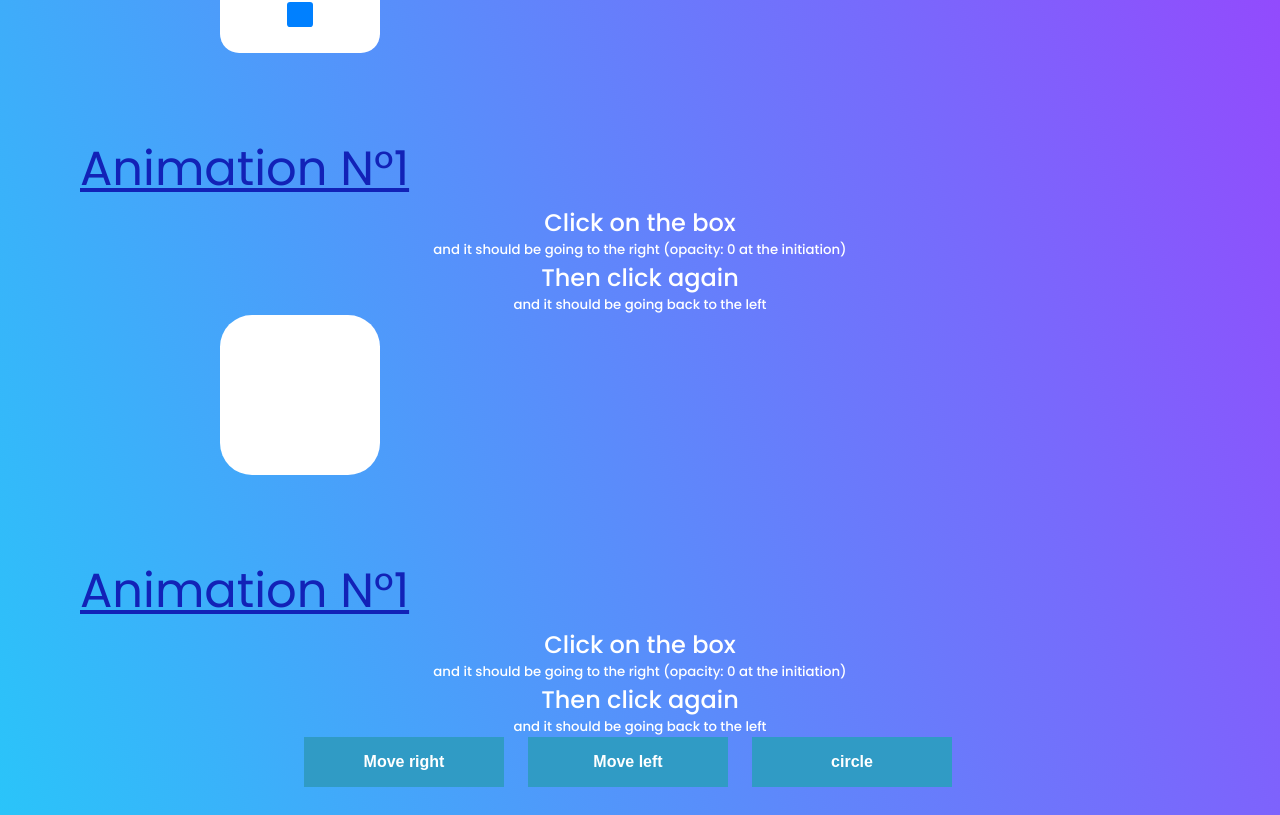
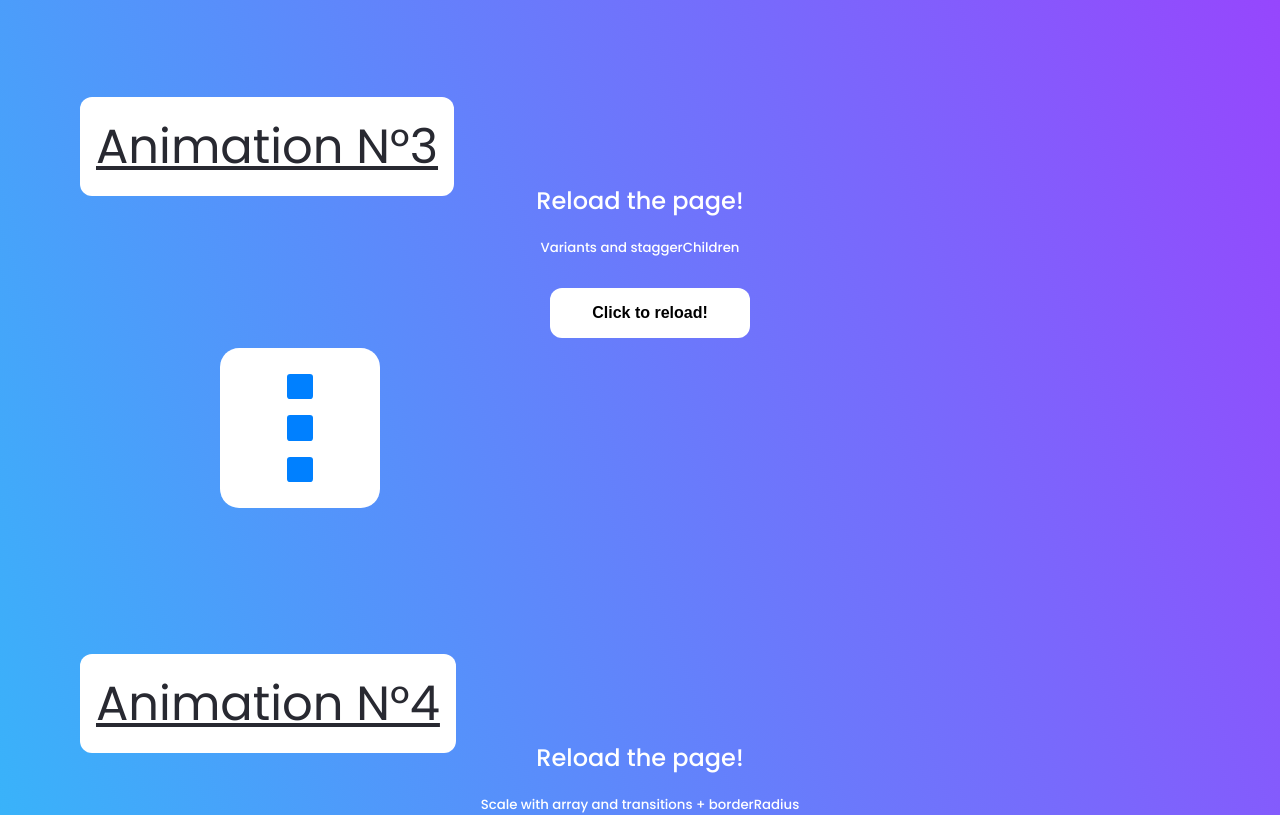
Before and after one commit to 0LMC0/Framer-motion_practice, a React (Create React App) app: page / in a window 1280 px wide. Shown: the part 1433-2248 px from the top of the page. Built offline with nearby package versions, Linux system fonts and the light colour scheme.

Commit message:
finished project

```diff
--- a/src/App.css
+++ b/src/App.css
@@ -22,6 +22,7 @@ h3,
 h4,
 h5 {
     font-weight: 500;
+    margin-bottom: 20px;
 }
 
 h1{
@@ -29,7 +30,10 @@ h1{
 }
 
 span{
-  color: rgb(18, 34, 183);
+  color: rgb(40, 41, 49);
+  background-color: white;
+  border-radius: 12px;
+  padding: 1rem;
   font-size: 3rem;
   text-decoration: underline;
 }
@@ -45,7 +49,7 @@ span{
 .box_container{
   width: 75%;
   margin: 0 auto;
-  padding-bottom: 5rem;
+  padding-bottom: 10rem;
   text-align: center;
 }
 
@@ -61,11 +65,12 @@ span{
 }
 
 button {
-  color: white;
+  color: rgb(0, 0, 0);
   padding: 1rem;
-  margin: 0 1.5rem 3rem 0;
+  margin: 10px 10px 10px 30px;
   border: none;
-  background-color: rgb(48, 155, 197);
+  border-radius: 12px;
+  background-color: rgb(255, 255, 255);
   font-size: 1rem;
   font-weight: 700;
   width: 200px;
--- a/src/App.js
+++ b/src/App.jsx
@@ -1,10 +1,10 @@
 import './App.css';
+import Introduccion from './components/introduccion/introduccion';
 import Box1 from './components/box1/Box1';
 import Box2 from './components/box2/Box2';
 import Box3 from './components/box3/Box3';
 import Box4 from './components/box4/Box4';
 import Box5 from './components/box5.jsx/Box5';
-import Introduccion from './components/introduccion/introduccion';
 
 function App() {
   return (
--- a/src/components/box2/Box2.jsx
+++ b/src/components/box2/Box2.jsx
@@ -12,6 +12,7 @@ const Box2 = () => {
         <h2>Hover the box.</h2>
         <h2>Then click it.</h2>
         <h2>And dragged it!</h2>
+        <h5>Drag, dragConstrains, whileHover & whileTap</h5>
         <motion.div
             className='box'
             drag
--- a/src/components/box3/Box3.jsx
+++ b/src/components/box3/Box3.jsx
@@ -5,6 +5,10 @@ import "./Box3.css"
 // animation staggerChildren [always in parent *-._]
 
 const Box3 = () => {
+
+    function refreshPage() {
+    window.location.reload(false);
+    }
 
     const boxVariant = {
         hidden:{
@@ -33,12 +37,11 @@ const Box3 = () => {
 
   return (
     <>
-    <span>Animation N°1</span>
+    <span>Animation N°3</span>
     <div className='box_container'>
-        <h2>Click on the box</h2>
-        <h5>and it should be going to the right (opacity: 0 at the initiation)</h5>
-        <h2>Then click again</h2>
-        <h5>and it should be going back to the left</h5>
+        <h2>Reload the page!</h2>
+        <h5>Variants and staggerChildren</h5>
+        <button onClick={refreshPage}>Click to reload!</button>
         <motion.div
             className='box'
             variants={boxVariant}
--- a/src/components/box4/Box4.jsx
+++ b/src/components/box4/Box4.jsx
@@ -5,14 +5,17 @@ import { motion } from 'framer-motion'
 
 const Box4 = () => {
 
+  function refreshPage() {
+    window.location.reload(false);
+  }
+
   return (
     <>
-    <span>Animation N°1</span>
+    <span>Animation N°4</span>
     <div className='box_container'>
-        <h2>Click on the box</h2>
-        <h5>and it should be going to the right (opacity: 0 at the initiation)</h5>
-        <h2>Then click again</h2>
-        <h5>and it should be going back to the left</h5>
+        <h2>Reload the page!</h2>
+        <h5>Scale with array and transitions + borderRadius</h5>
+        <button onClick={refreshPage}>Click to reload!</button>
         <motion.div
             className='box'
             animate={{
--- a/src/components/box5.jsx/Box5.jsx
+++ b/src/components/box5.jsx/Box5.jsx
@@ -11,10 +11,9 @@ const Box5 = () => {
     <>
     <span>Animation N°1</span>
     <div className='box_container'>
-        <h2>Click on the box</h2>
-        <h5>and it should be going to the right (opacity: 0 at the initiation)</h5>
-        <h2>Then click again</h2>
-        <h5>and it should be going back to the left</h5>
+        <h2>Controls!</h2>
+        <h5>Then you can play with the diferents animation in any % of the another animation.</h5>
+        <h3>For example = circle + left or square + stop.</h3>
         <button onClick={() => {
           controls.start({
             x: "60vw",
```
